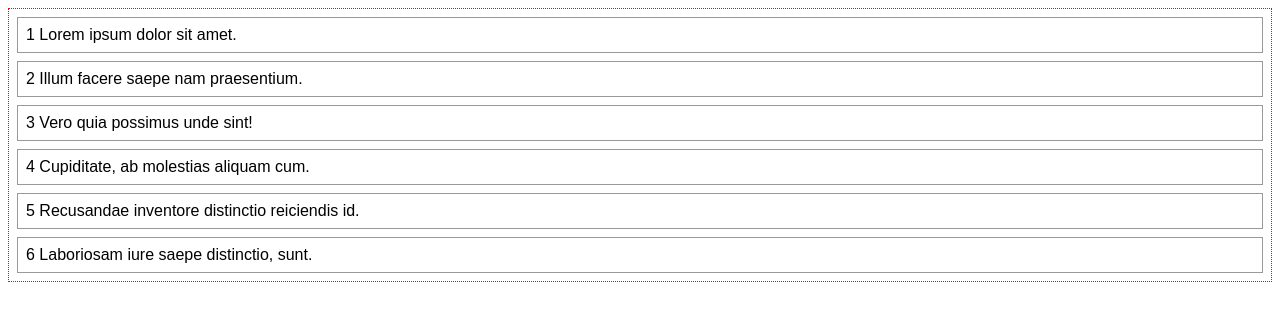
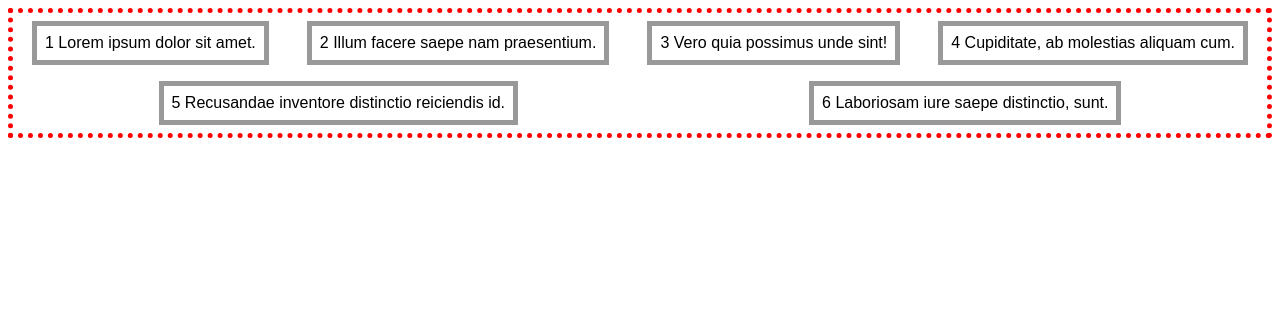
Before and after one commit to Lx4/FEM-Css-JKramer, a plain HTML site: page ex1/index.html in a window 1280 px wide. Drawn offline with Linux system fonts and the light colour scheme.

Commit message:
playing with flexbox ex1

```diff
--- a/ex1/style.css
+++ b/ex1/style.css
@@ -5,10 +5,13 @@ ul {
 	list-style-type: none;
 	padding: 0;
 	margin: 0;
-	border: 1px dotted red;
+	border: 5px dotted red;
+	display: flex;
+	flex-flow: row wrap;
+	justify-content: space-around;
 }
 li {
-	border: 1px solid #999;
+	border: 5px solid #999;
 	margin: 0.5em;
 	padding: 0.5em;
 }
```
